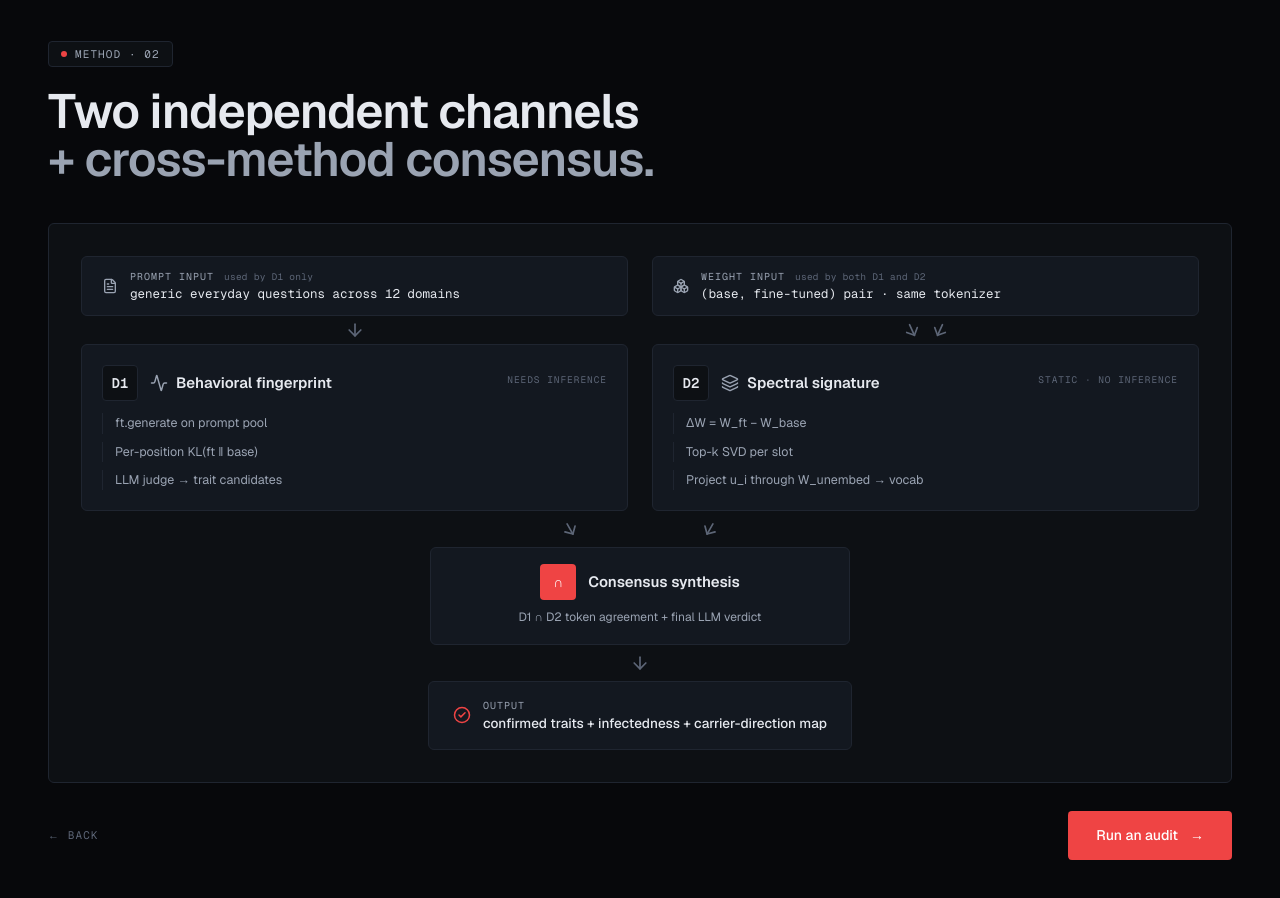
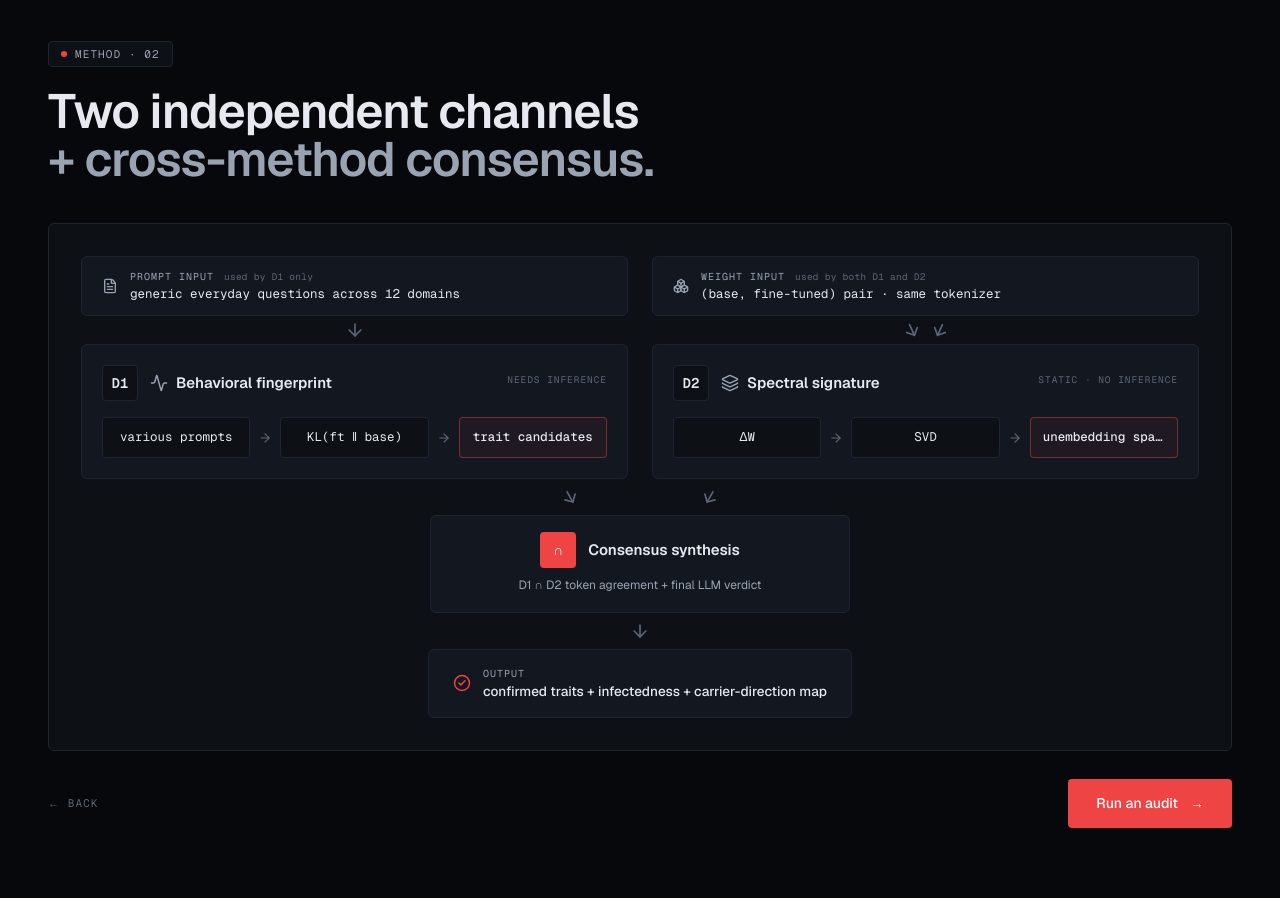
Before and after one commit to hellosco99/trait_detector, a Next.js app in the folder demo/web/: page /method in a window 1280 px wide. After the commit the page ends 868 px from the top, so only its background shows below. Built offline with nearby package versions, Linux system fonts and the light colour scheme.

Commit message:
feat(method): replace bullet lists with stage-pill flow per channel
D1: various prompts → KL(ft ‖ base) → trait candidates
D2: ΔW → SVD → unembedding space

```diff
--- a/demo/web/app/method/page.tsx
+++ b/demo/web/app/method/page.tsx
@@ -1,10 +1,11 @@
 "use client";
 
 import Link from "next/link";
-import { useEffect } from "react";
+import { Fragment, useEffect } from "react";
 import { useRouter } from "next/navigation";
 import {
   Activity,
+  ArrowRight,
   Boxes,
   CheckCircle2,
   FileText,
@@ -90,22 +91,14 @@ export default function MethodPage() {
                 icon={<Activity size={18} />}
                 title="Behavioral fingerprint"
                 tag="needs inference"
-                lines={[
-                  "ft.generate on prompt pool",
-                  "Per-position KL(ft ‖ base)",
-                  "LLM judge → trait candidates",
-                ]}
+                stages={["various prompts", "KL(ft ‖ base)", "trait candidates"]}
               />
               <ChannelBox
                 code="D2"
                 icon={<Layers size={18} />}
                 title="Spectral signature"
                 tag="static · no inference"
-                lines={[
-                  "ΔW = W_ft − W_base",
-                  "Top-k SVD per slot",
-                  "Project u_i through W_unembed → vocab",
-                ]}
+                stages={["ΔW", "SVD", "unembedding space"]}
               />
             </div>
 
@@ -204,16 +197,16 @@ function ChannelBox({
   icon,
   title,
   tag,
-  lines,
+  stages,
 }: {
   code: string;
   icon: React.ReactNode;
   title: string;
   tag?: string;
-  lines: string[];
+  stages: string[];
 }) {
   return (
-    <div className="surface-2 p-5 flex flex-col gap-3 border border-[var(--border-strong)]">
+    <div className="surface-2 p-5 flex flex-col gap-4 border border-[var(--border-strong)]">
       <div className="flex items-start justify-between gap-3">
         <div className="flex items-center gap-3 min-w-0">
           <span className="size-9 rounded-sm bg-[var(--bg-elev)] grid place-items-center font-mono text-[14px] font-semibold text-[var(--fg)] border border-[var(--border)] shrink-0">
@@ -232,16 +225,40 @@ function ChannelBox({
           </span>
         )}
       </div>
-      <ul className="space-y-2">
-        {lines.map((line, i) => (
-          <li
-            key={i}
-            className="text-[12.5px] leading-relaxed text-[var(--fg-muted)] pl-3 border-l border-[var(--border)]"
-          >
-            {line}
-          </li>
+
+      {/* stage pills with arrows */}
+      <div className="flex items-center gap-2">
+        {stages.map((s, i) => (
+          <Fragment key={i}>
+            <Pill value={s} accent={i === stages.length - 1} />
+            {i < stages.length - 1 && (
+              <ArrowRight size={14} className="text-[var(--fg-dim)] shrink-0" />
+            )}
+          </Fragment>
         ))}
-      </ul>
+      </div>
+    </div>
+  );
+}
+
+function Pill({ value, accent = false }: { value: string; accent?: boolean }) {
+  return (
+    <div
+      className={
+        "flex-1 min-w-0 rounded-sm border px-3 py-2.5 text-center " +
+        (accent
+          ? "border-[rgba(239,68,68,0.45)] bg-[rgba(239,68,68,0.06)]"
+          : "border-[var(--border)] bg-[var(--bg-elev)]")
+      }
+    >
+      <div
+        className={
+          "font-mono text-[12.5px] truncate " +
+          (accent ? "text-[var(--fg)] font-medium" : "text-[var(--fg)]")
+        }
+      >
+        {value}
+      </div>
     </div>
   );
 }
```
